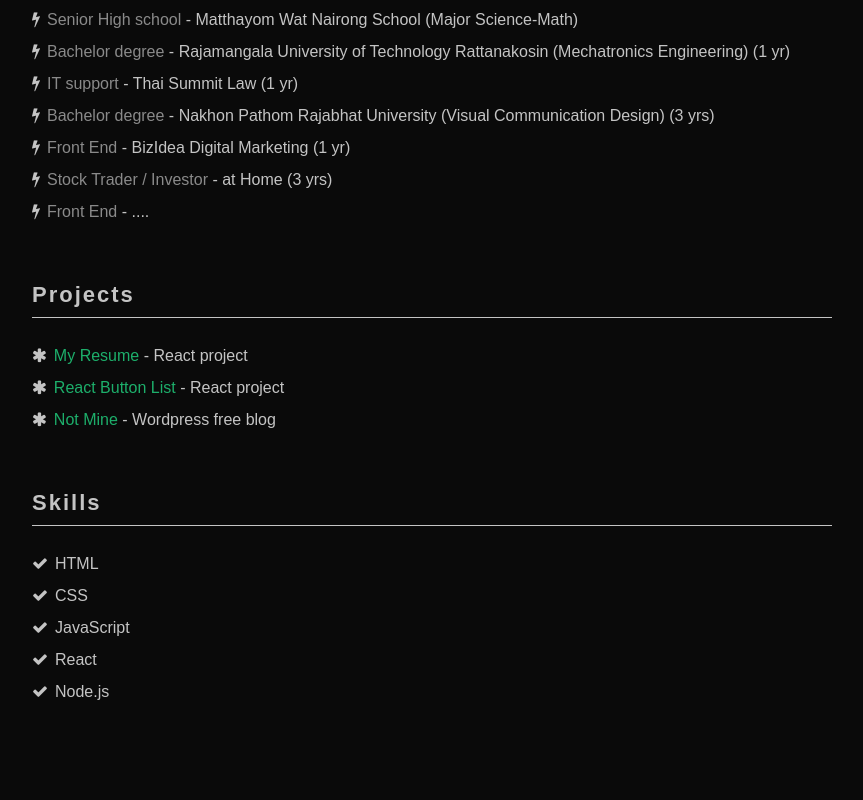
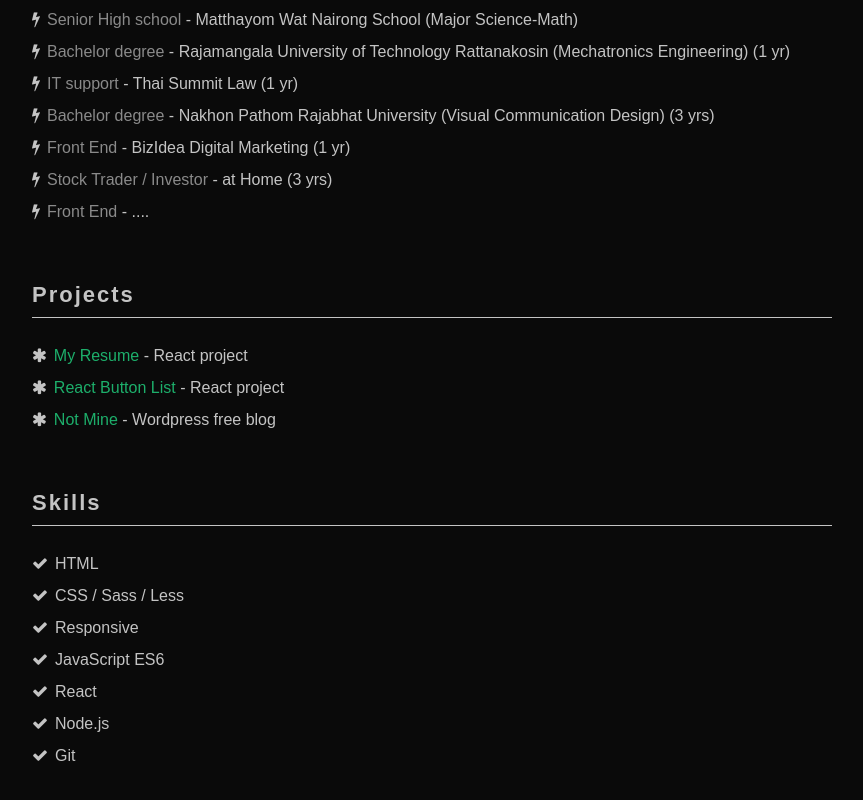
Before and after one commit to Nattasak/my-resume, a React (Create React App) app: page / in a window 1280 px wide. Shown: the part 1048-1848 px from the top of the page, without its empty margins (208-1071 px from the left). Before the commit the page ends 1816 px from the top, so only its background shows below. Built offline with nearby package versions, Linux system fonts and the light colour scheme.

Commit message:
add skills

```diff
--- a/src/Components/Skills.js
+++ b/src/Components/Skills.js
@@ -16,11 +16,15 @@ class Skills extends Component {
                 </li>
                 <li className="skills-item">
                   <i className="fa fa-check" aria-hidden="true"></i>
-                  <span>CSS</span>
+                  <span>CSS / Sass / Less</span>
                 </li>
                 <li className="skills-item">
                   <i className="fa fa-check" aria-hidden="true"></i>
-                  <span>JavaScript</span>
+                  <span>Responsive</span>
+                </li>
+                <li className="skills-item">
+                  <i className="fa fa-check" aria-hidden="true"></i>
+                  <span>JavaScript ES6</span>
                 </li>
                 <li className="skills-item">
                   <i className="fa fa-check" aria-hidden="true"></i>
@@ -29,6 +33,10 @@ class Skills extends Component {
                 <li className="skills-item">
                   <i className="fa fa-check" aria-hidden="true"></i>
                   <span>Node.js</span>
+                </li>
+                <li className="skills-item">
+                  <i className="fa fa-check" aria-hidden="true"></i>
+                  <span>Git</span>
                 </li>
               </ul>
             </div>
```
